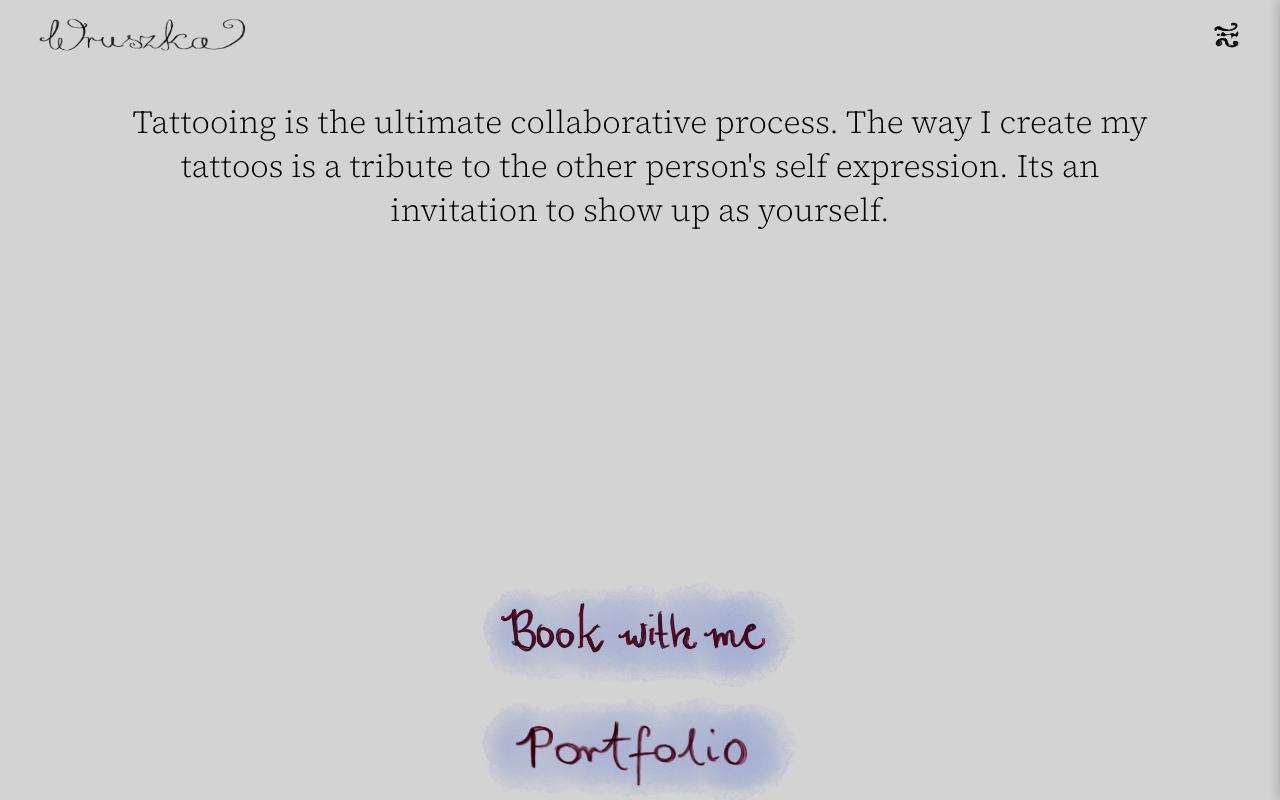
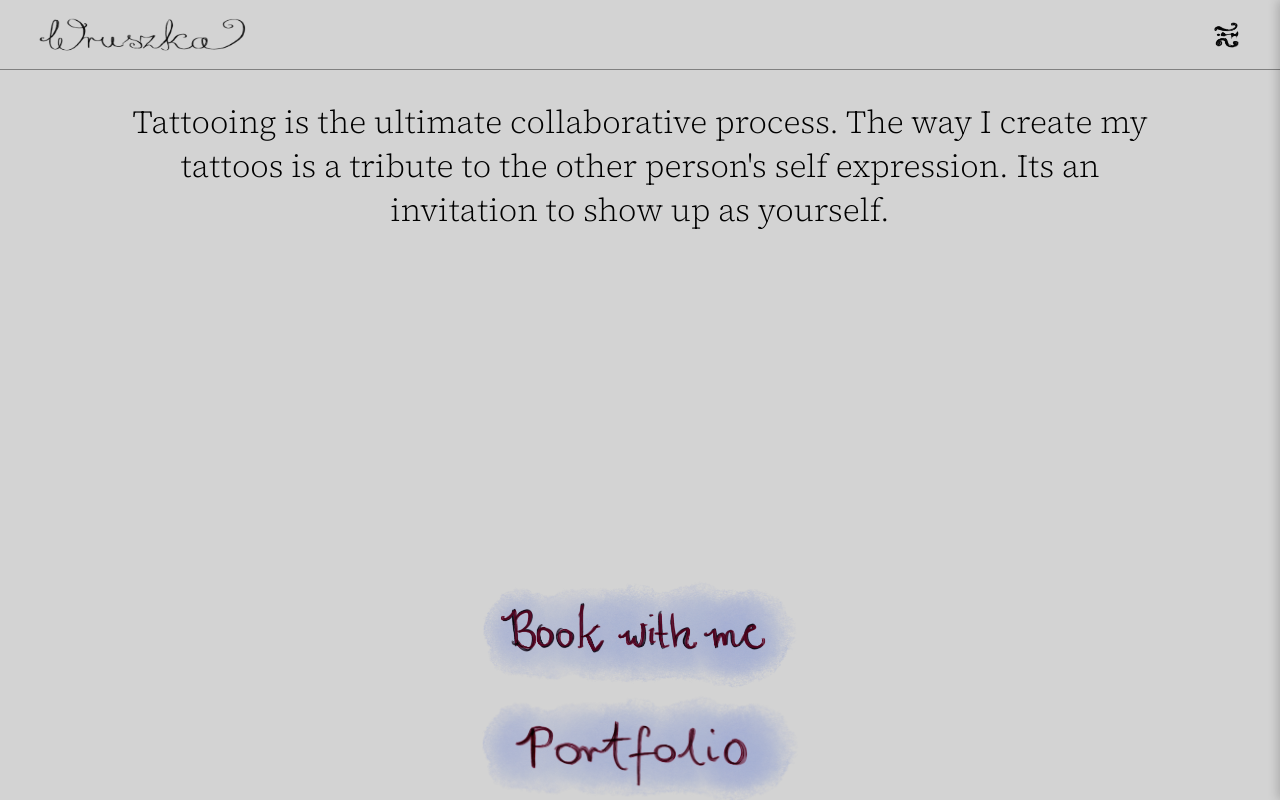
Before and after one commit to zuz31826/front, a React (Vite) app: page /tattoo in a window 1280 px wide. Shown: the top 800 px of the page. Built offline with nearby package versions, Linux system fonts and the light colour scheme; no server answers.

Commit message:
change tattoo vid, add border line to header

```diff
--- a/src/components/header/header.css
+++ b/src/components/header/header.css
@@ -12,6 +12,7 @@
 	right: 0;
 	transition: transform 0.3s ease-in-out;
 	z-index: 1000;
+	border-bottom: 1px solid var(--color-gray);
 }
 
 .header--visible {
--- a/src/pages/tattoo/components/tattooVideoBg/TattooVideoBg.tsx
+++ b/src/pages/tattoo/components/tattooVideoBg/TattooVideoBg.tsx
@@ -17,7 +17,7 @@
 			video = (window as any)[cachedKey];
 		} else {
 			video = document.createElement("video");
-			video.src = "/video/tattoo.webm";
+			video.src = "/video/tattoo.mp4";
 			video.autoplay = true;
 			video.muted = true;
 			video.loop = true;
```
Also changed, not shown: 2 other files (tests, documents, lock files or other folders).
